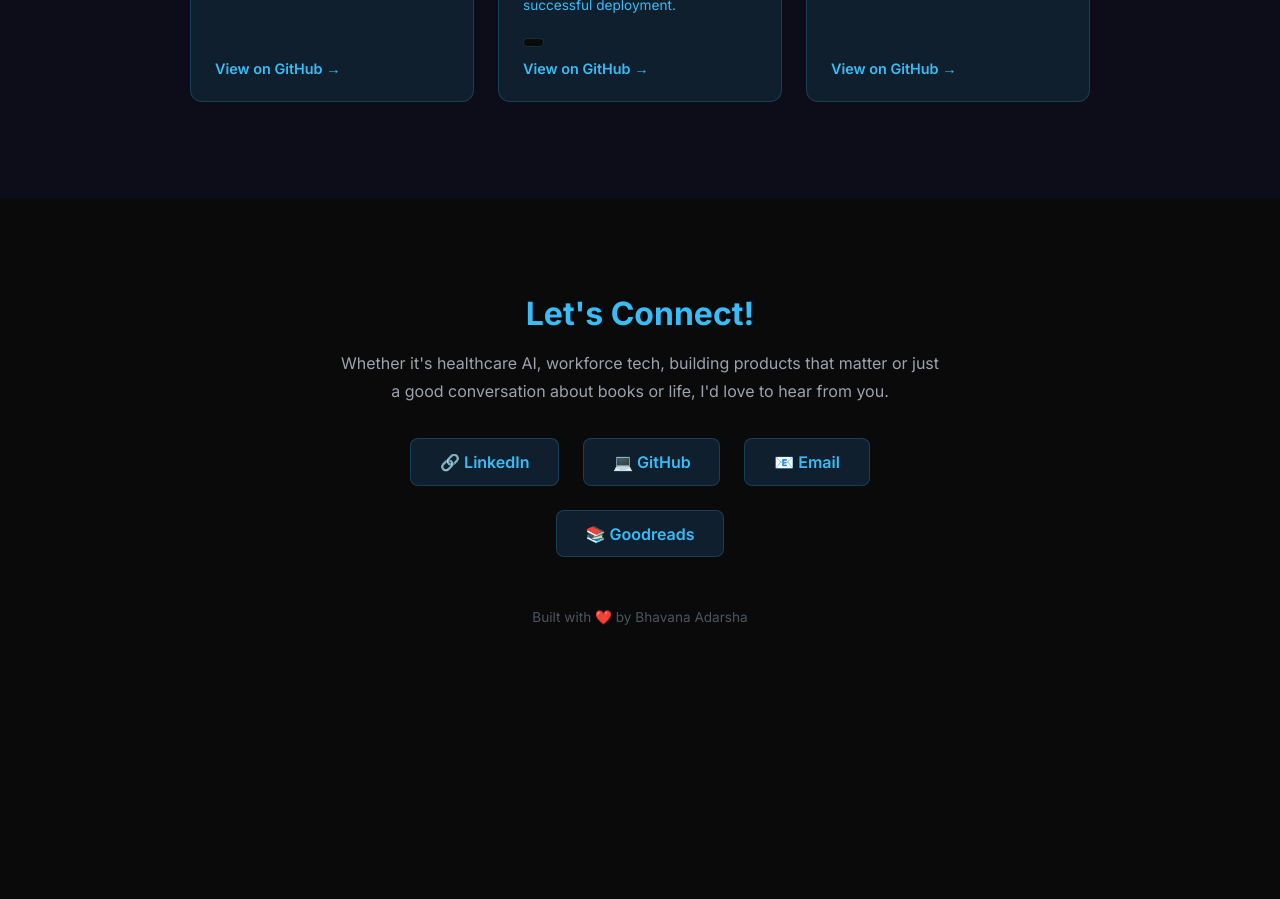
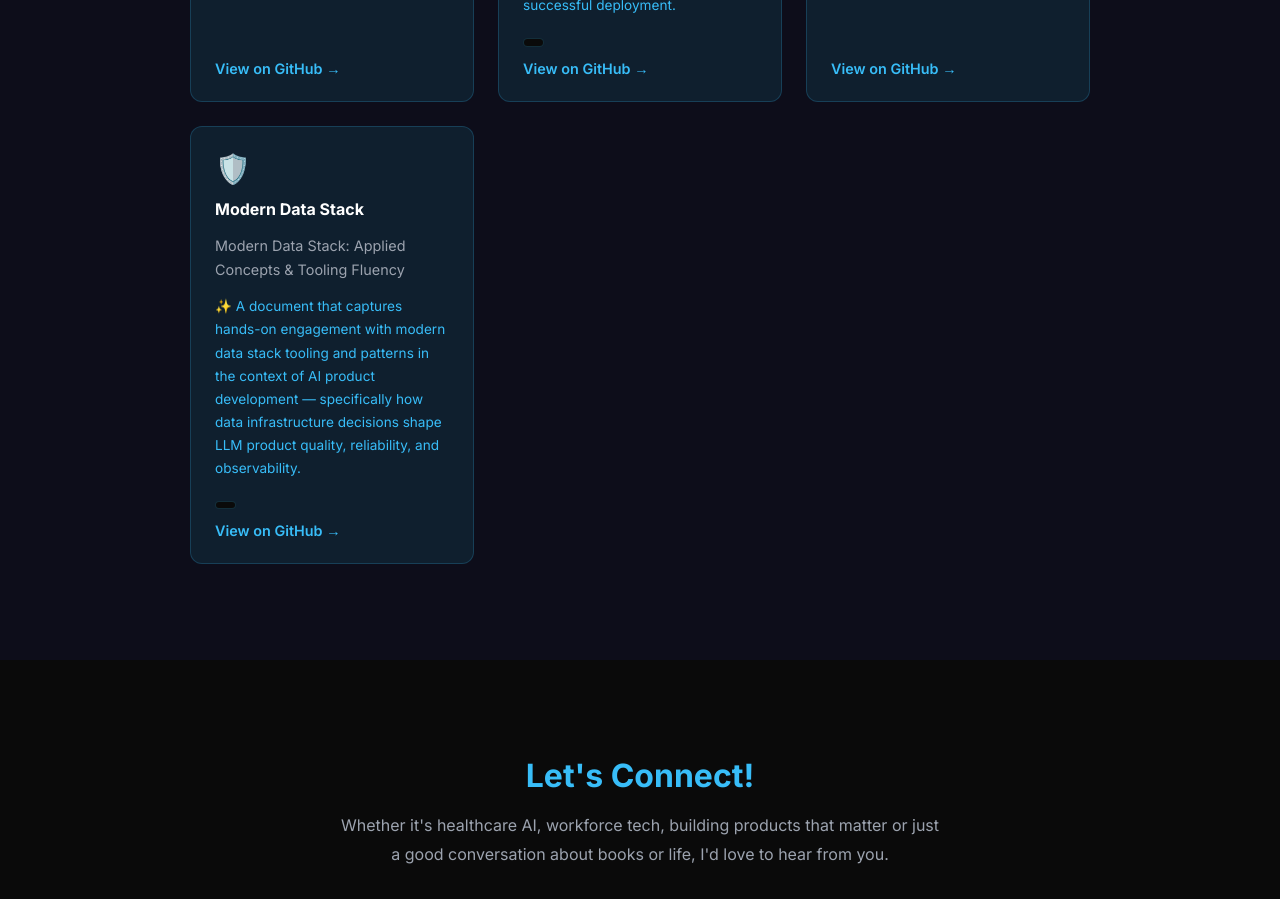
Before and after one commit to bhavana-adarsha/bhavana-adarsha.github.io, a React (Vite) app: page / in a window 1280 px wide. Shown: the part 4540-5439 px from the top of the page. Before the commit the page ends 5298 px from the top, so only its background shows below. Built offline with nearby package versions, Linux system fonts and the light colour scheme.

Commit message:
added new project

```diff
--- a/src/components/Projects.jsx
+++ b/src/components/Projects.jsx
@@ -58,6 +58,15 @@ function Projects() {
       link: "https://github.com/bhavana-adarsha/Patient_Journey",
       status: "live"
     },
+    {
+      emoji: "🛡️",
+      title: "Modern Data Stack",
+      description: "Modern Data Stack: Applied Concepts & Tooling Fluency",
+      stack: [""],
+      highlights: "A document that captures hands-on engagement with modern data stack tooling and patterns in the context of AI product development — specifically how data infrastructure decisions shape LLM product quality, reliability, and observability.",
+      link: "https://github.com/bhavana-adarsha/modern_data_stack",
+      status: "live"
+    }
   ]
 
   return (
```
